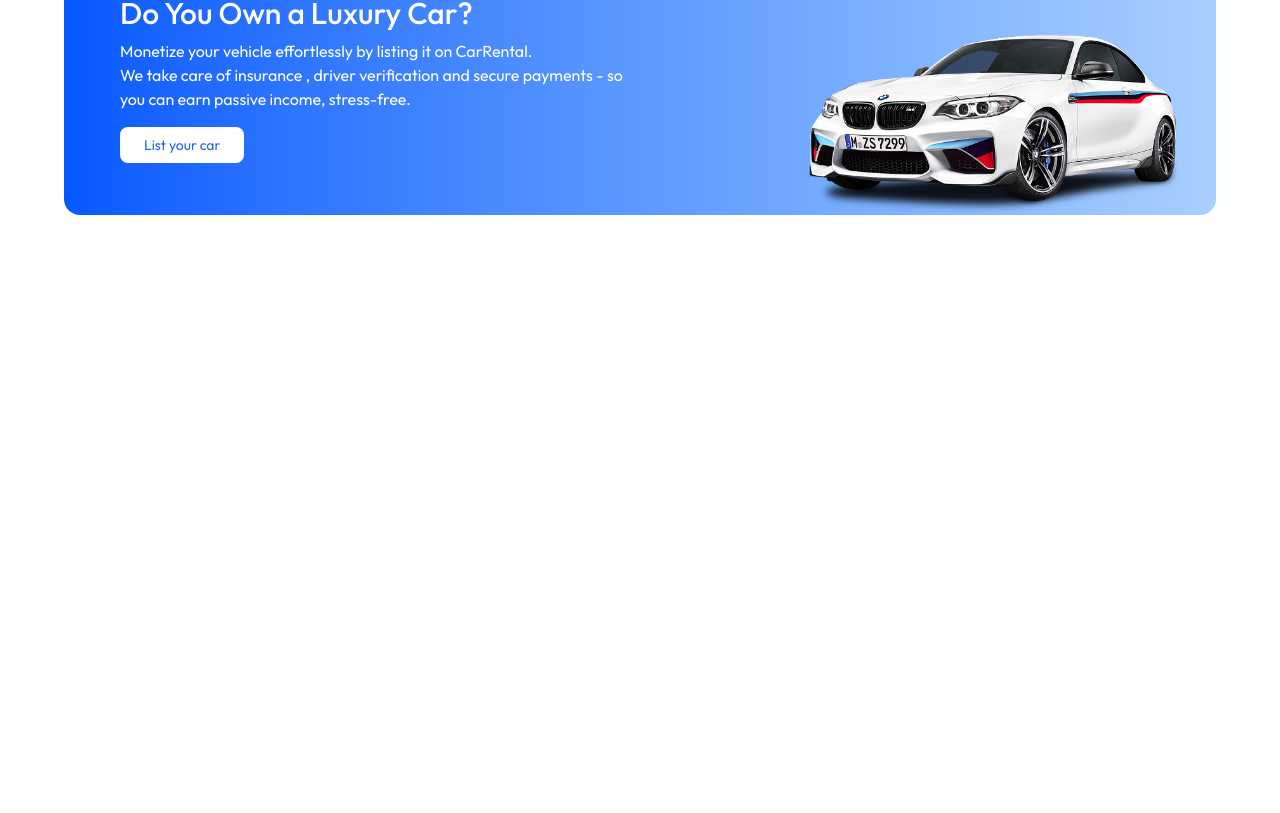
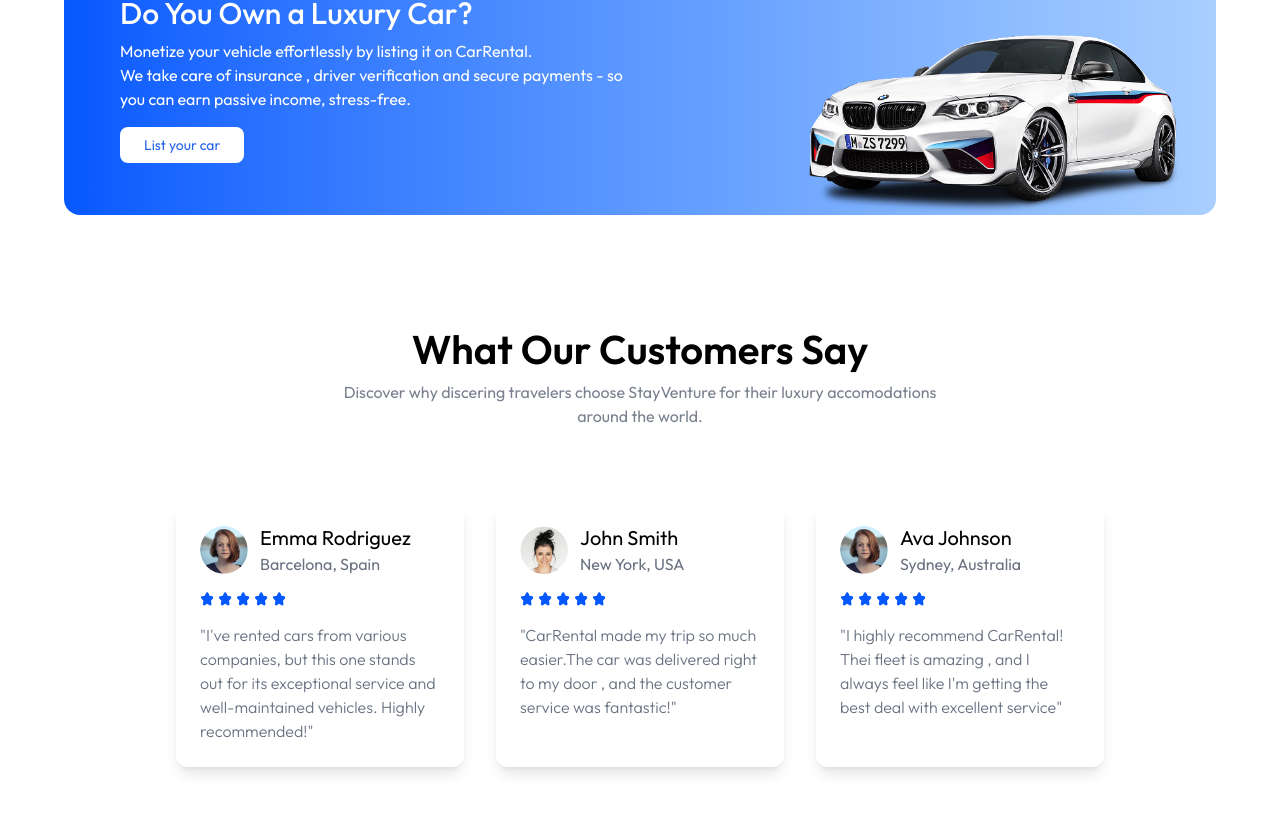
Before and after one commit to rashimarasangi/CarRental, a React (Vite) app: page / in a window 1280 px wide. Shown: the part 2100-2913 px from the top of the page. Before the commit the page ends 2315 px from the top, so only its background shows below. Built offline with nearby package versions, Linux system fonts and the light colour scheme.

Commit message:
testimonial is added

```diff
--- /dev/null
+++ b/src/components/Testimonial.jsx
@@ -0,0 +1,53 @@
+import React from 'react'
+import Title from './Title'
+import { assets } from '../assets/assets';
+
+const Testimonial = () => {
+      const testimonials = [
+        {  name: "Emma Rodriguez",
+           location: "Barcelona, Spain",
+           image: assets.testimonial_image_1,
+           testimonial: "I've rented cars from various companies, but this one stands out for its exceptional service and well-maintained vehicles. Highly recommended!"
+        },
+        {  name: "John Smith",
+           location: "New York, USA",
+           image: assets.testimonial_image_2,
+           testimonial: "CarRental made my trip so much easier.The car was delivered right to my door , and the customer service was fantastic!"
+        },
+        {  name: "Ava Johnson",
+           location: "Sydney, Australia",
+           image: assets.testimonial_image_1,
+           testimonial: "I highly recommend CarRental! Thei fleet is amazing , and I always feel like I'm getting the best deal with excellent service"
+        }
+
+    ];
+
+
+  return (
+    <div className="py-28 px-6 md:px-16 lg:px-24 xl:px-44">
+            <Title title="What Our Customers Say" subTitle="Discover why discering travelers choose StayVenture for their luxury accomodations around the world." />
+
+            <div className="grid grid-cols-1 sm:grid-cols-2 lg:grid-cols-3 gap-8 mt-18 ">
+                {testimonials.map((testimonial, index) => (
+                    <div key={index} className="bg-white p-6 rounded-xl shadow-lg hover:-translate-y-1 transition-all duration-500">
+                        <div className="flex items-center gap-3">
+                            <img className="w-12 h-12 rounded-full" src={testimonial.image} alt={testimonial.name} />
+                            <div>
+                                <p className="text-xl">{testimonial.name}</p>
+                                <p className="text-gray-500">{testimonial.location}</p>
+                            </div>
+                        </div>
+                        <div className="flex items-center gap-1 mt-4">
+                            {Array(5).fill(0).map((_, index) => (
+                                 <img key={index} src= {assets.star_icon} alt="star-icon" />
+                            ))}
+                        </div>
+                        <p className="text-gray-500 max-w-90 mt-4 font-light">"{testimonial.testimonial}"</p>
+                    </div>
+                ))}
+            </div>
+        </div>
+  )
+}
+
+export default Testimonial
--- a/src/pages/Home.jsx
+++ b/src/pages/Home.jsx
@@ -2,6 +2,7 @@
 import Hero from '../components/Hero'
 import FeaturedSection from '../components/FeaturedSection'
 import Banner from '../components/Banner'
+import Testimonial from '../components/Testimonial'
 
 const Home = () => {
   return (
@@ -9,6 +10,7 @@
      <Hero/>
      <FeaturedSection/>
      <Banner/>
+     <Testimonial/>
     </>
   )
 }
```
